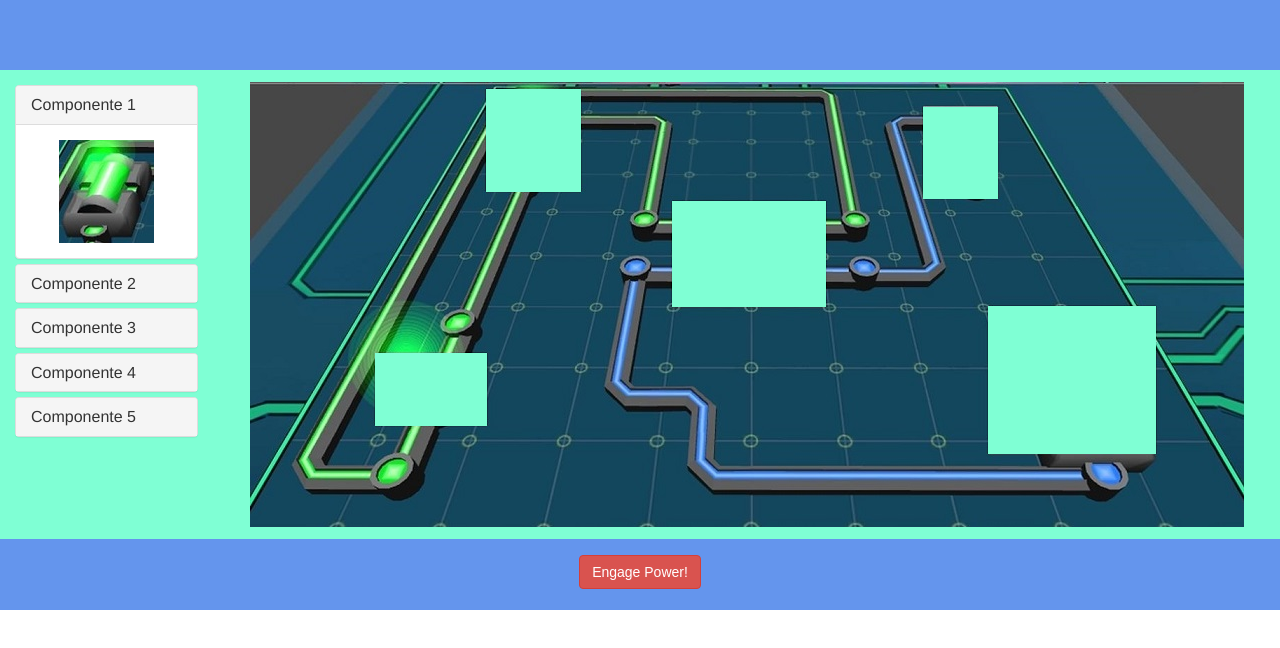
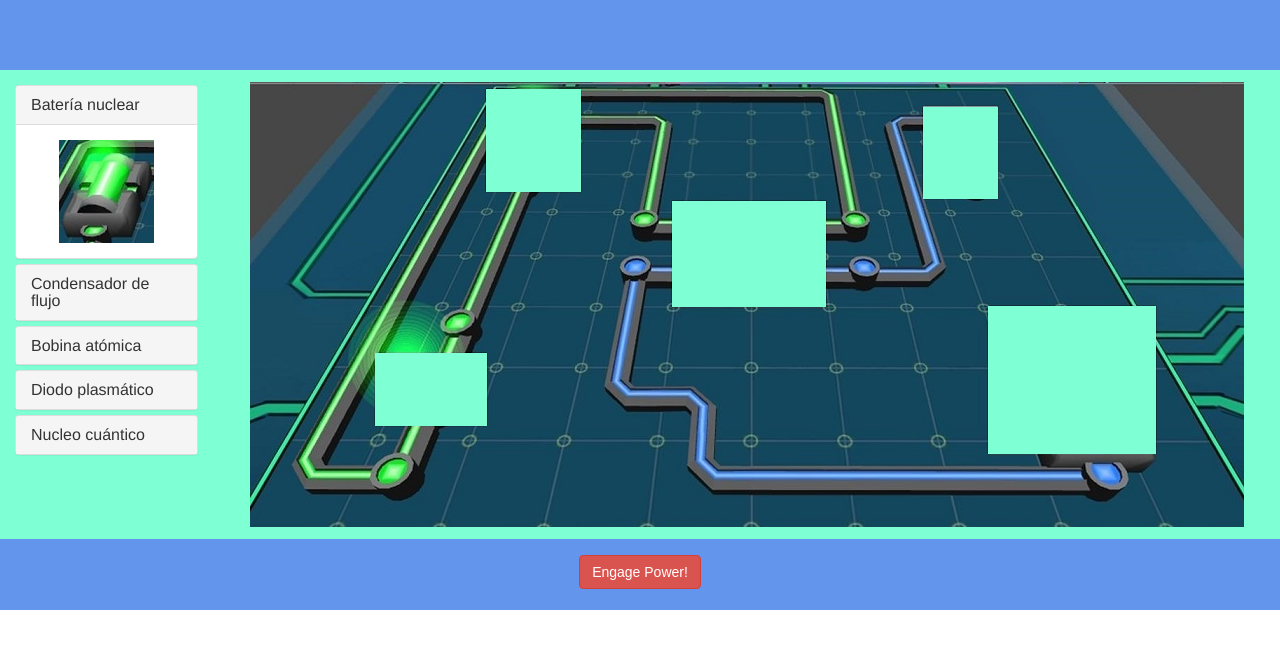
Before and after one commit to miikorz/DragAndDropCircuit, a website: page public_html/index.html in a window 1280 px wide. Drawn offline with nearby package versions, Linux system fonts and the light colour scheme.

Commit message:
Update index.html
components named

```diff
--- a/public_html/index.html
+++ b/public_html/index.html
@@ -27,7 +27,7 @@ and open the template in the editor.
                     <div class="panel-heading">
                         <h4 class="panel-title">
                             <a data-toggle="collapse" data-parent="#accordion" href="#collapse1">
-                                Componente 1</a>
+                                Batería nuclear</a>
                         </h4>
                     </div>
                     <div id="collapse1" class="panel-collapse collapse in">
@@ -38,7 +38,7 @@ and open the template in the editor.
                     <div class="panel-heading">
                         <h4 class="panel-title">
                             <a data-toggle="collapse" data-parent="#accordion" href="#collapse2">
-                                Componente 2</a>
+                                Condensador de flujo</a>
                         </h4>
                     </div>
                     <div id="collapse2" class="panel-collapse collapse">
@@ -49,7 +49,7 @@ and open the template in the editor.
                     <div class="panel-heading">
                         <h4 class="panel-title">
                             <a data-toggle="collapse" data-parent="#accordion" href="#collapse3">
-                                Componente 3</a>
+                                Bobina atómica</a>
                         </h4>
                     </div>
                     <div id="collapse3" class="panel-collapse collapse">
@@ -60,7 +60,7 @@ and open the template in the editor.
                     <div class="panel-heading">
                         <h4 class="panel-title">
                             <a data-toggle="collapse" data-parent="#accordion" href="#collapse4">
-                                Componente 4</a>
+                                Diodo plasmático</a>
                         </h4>
                     </div>
                     <div id="collapse4" class="panel-collapse collapse">
@@ -71,7 +71,7 @@ and open the template in the editor.
                     <div class="panel-heading">
                         <h4 class="panel-title">
                             <a data-toggle="collapse" data-parent="#accordion" href="#collapse5">
-                                Componente 5</a>
+                                Nucleo cuántico</a>
                         </h4>
                     </div>
                     <div id="collapse5" class="panel-collapse collapse">
```
